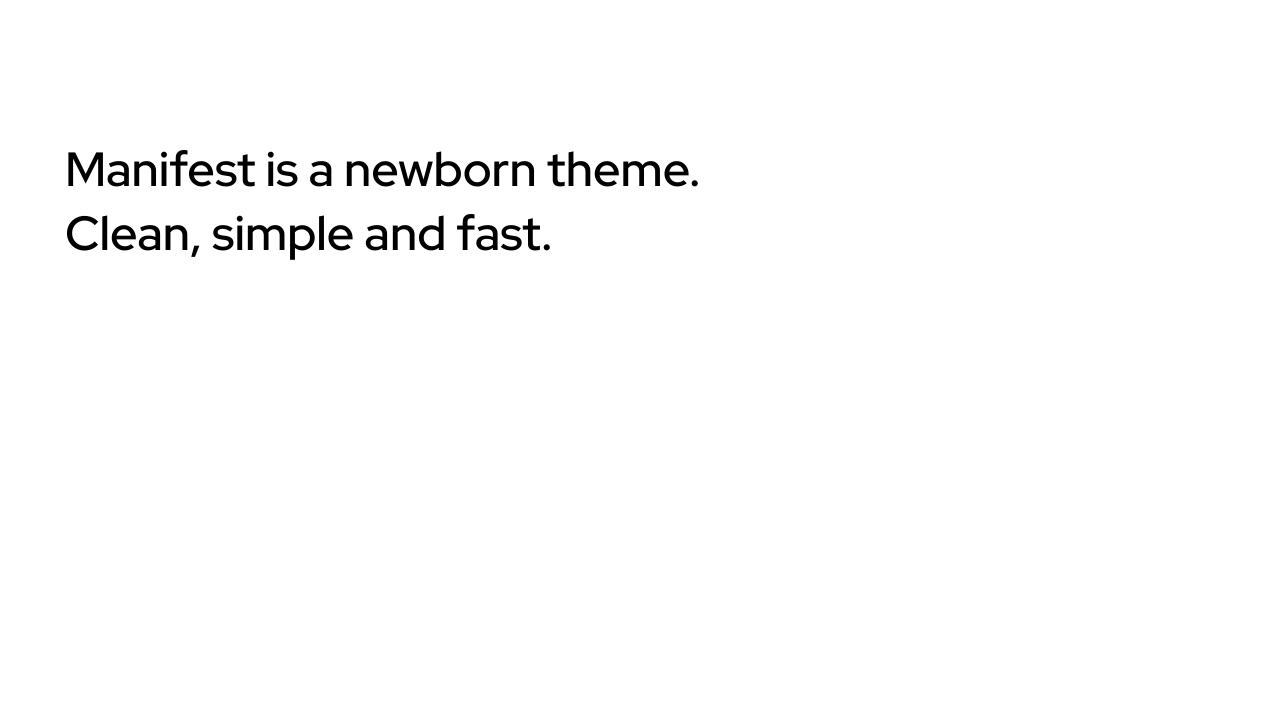
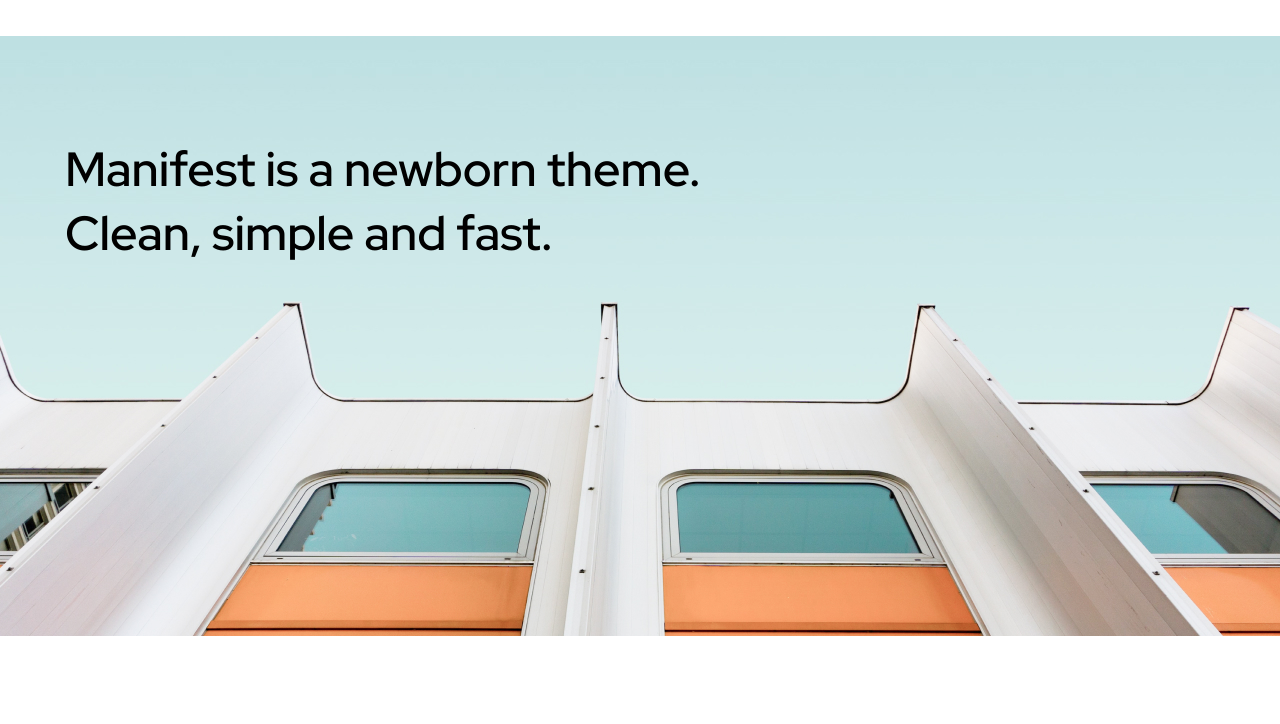
Before and after one commit to NataliiaBohdan/adaptive-layout, a plain HTML site: page index.html in a window 1280 px wide. Shown: the part 64-788 px from the top of the page. Drawn offline with Linux system fonts and the light colour scheme.

Commit message:
change image path

```diff
--- a/styles/style.scss
+++ b/styles/style.scss
@@ -53,7 +53,7 @@ p.date{
 body{
     width: 100%;
     margin:auto;
-    background-image: url(images/bg-image.jpg);
+    background-image: url(../images/bg-image.jpg);
     background-repeat: no-repeat;
     background-position: center 100px;
 
```
Also changed, not shown: styles/style.css.
